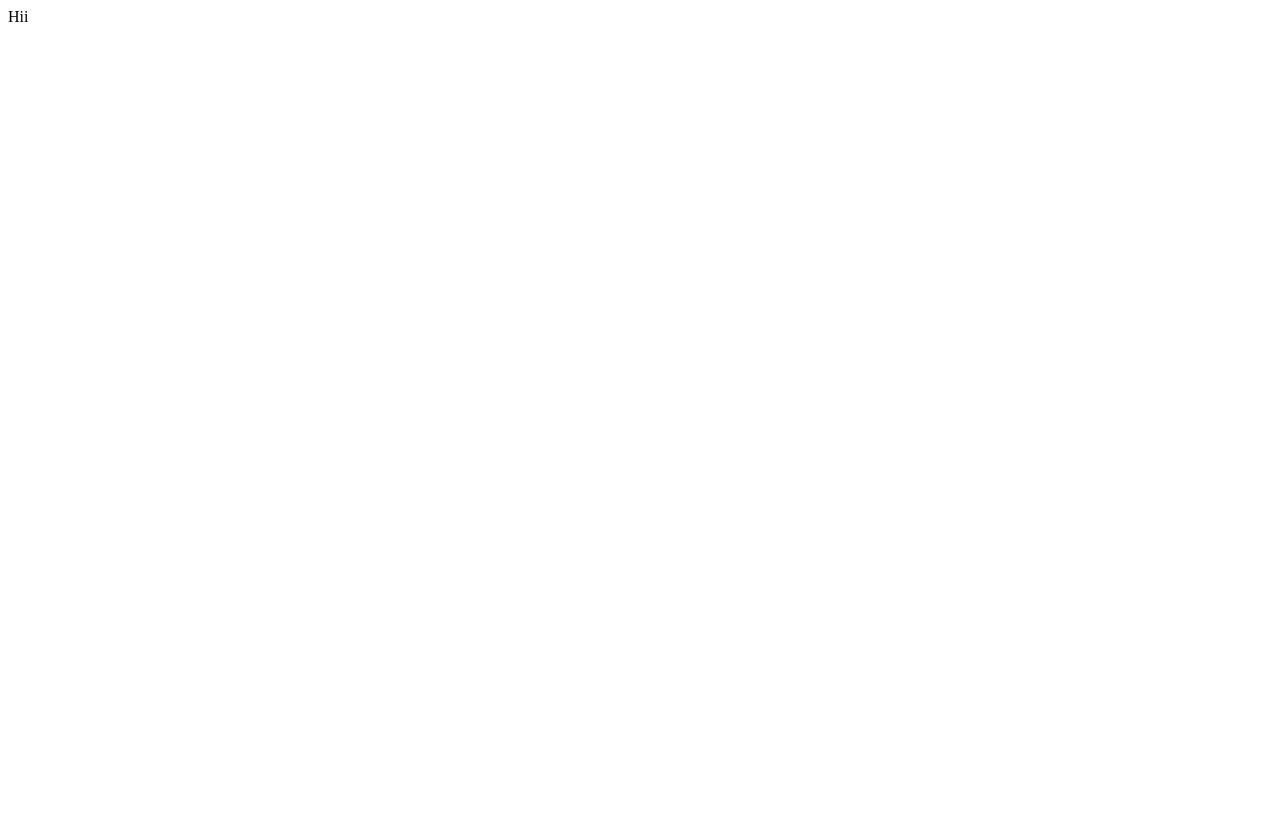
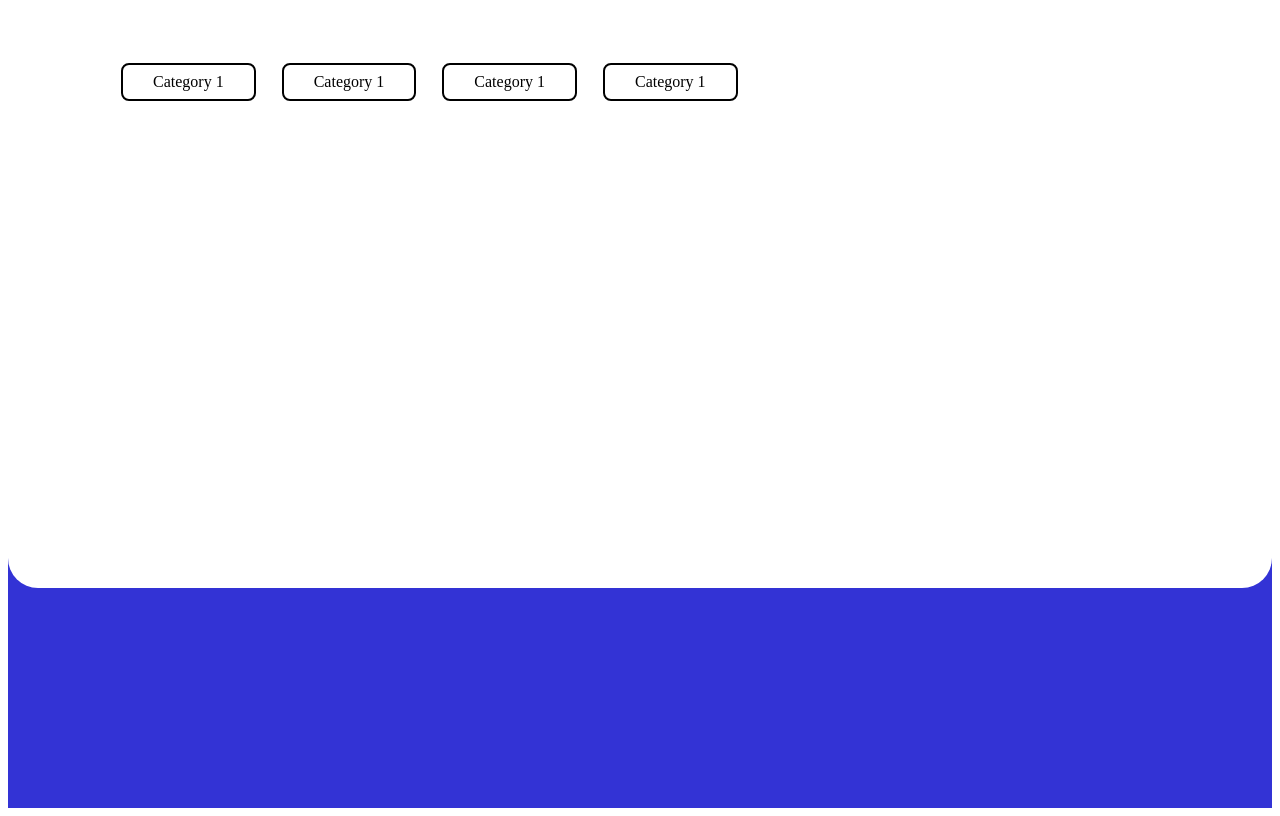
Before and after one commit to prakashanki526/gallery-frontend, a React (Create React App) app in the folder shuffle/: page / in a window 1280 px wide. Built offline with nearby package versions, Linux system fonts and the light colour scheme.

Commit message:
added category component and homepage

```diff
--- a/shuffle/src/App.js
+++ b/shuffle/src/App.js
@@ -1,8 +1,9 @@
+import Home from "./pages/home/Home";
 
 function App() {
   return (
     <div className="App">
-      Hii
+      <Home />
     </div>
   );
 }
--- /dev/null
+++ b/shuffle/src/components/Category/Category.js
@@ -0,0 +1,13 @@
+import React from 'react';
+import styles from "./category.module.css";
+
+
+const Category = () => {
+    return (
+        <div className={styles.categories}>
+            Category 1
+        </div>
+    );
+};
+
+export default Category;
--- /dev/null
+++ b/shuffle/src/components/Category/category.module.css
@@ -0,0 +1,14 @@
+.categories{
+    width: fit-content;
+    padding: 8px 30px;
+    border: 2px solid black;
+    border-radius: 8px;
+    margin: 5px 13px;
+    height: fit-content;
+}
+
+.categories:hover{
+    color:white;
+    background-color: black;
+    cursor: pointer;
+}
--- /dev/null
+++ b/shuffle/src/pages/home/Home.js
@@ -0,0 +1,17 @@
+import Category from "../../components/Category/Category";
+import styles from "./Home.module.css";
+
+const Home = () => {
+    return (
+        <div className={styles.container}>
+            <div className={styles.inner}>
+                <Category />
+                <Category />
+                <Category />
+                <Category />
+            </div>
+        </div>
+    );
+};
+
+export default Home;
--- /dev/null
+++ b/shuffle/src/pages/home/Home.module.css
@@ -0,0 +1,12 @@
+.container{
+    background-color: rgb(51, 51, 213);
+    height: 100vh;
+}
+
+.inner{
+    height: 60vh;
+    border-radius: 0 0 30px 30px;
+    background-color: white;
+    padding: 50px 100px;
+    display: flex;
+}
```
Also changed, not shown: shuffle/src/api/discover.js (added).
